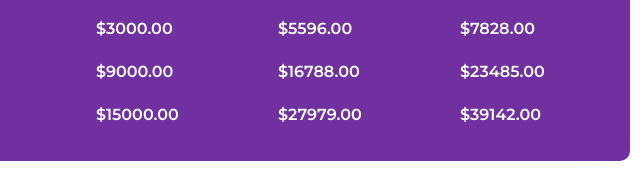
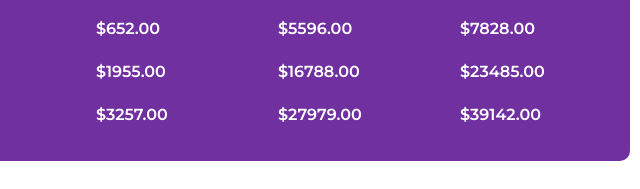
Before and after one commit to evanshajed/roi-scmc, a plain HTML site: page index.html in a window 1280 px wide. Shown: the part 4074-4263 px from the top of the page, 556-1196 px from the left. Drawn offline with Linux system fonts and the light colour scheme.

Commit message:
Revised Gross-Net-Tactic-Seller Commission Formula

```diff
--- a/index.html
+++ b/index.html
@@ -1124,7 +1124,7 @@ margin-left: 0px; margin-right: 0px;">
                                 <div class="col-sm col-md-3">
                                     <label class="inline-placeholder">Advertiser Budget/Sale Value</label>
                                     <input  style="width: 60%;"
-                                            type="text" class="form-control" id="CNT_Block_V_1" placeholder="" value="$15,000"/>
+                                            type="text" class="form-control" id="CNT_Block_V_1" placeholder="" value="$10,000"/>
                                 </div>
                                 <div class="col-sm col-md-3">
                                     <label class="inline-placeholder">Media Company Margin on Campaign</label>
--- a/js/gross_tactic.js
+++ b/js/gross_tactic.js
@@ -315,18 +315,18 @@ function tactic_gross_margin_ott_ctv_p(){
 
                         CGT_Block_SC_1 =
                             floorOrCeil(
-                                (S_CGT_Commission_D * S_CGT_Block_V_1)+
-                                (S_CGT_Commission_G * S_CGT_Block_V_1)+
-                                (S_CGT_Commission_V * S_CGT_Block_V_1)+
-                                (S_CGT_Commission_VG * S_CGT_Block_V_1)+
-                                (S_CGT_Commission_OC * S_CGT_Block_V_1)
+                                (S_CGT_Commission_D * S_CGT_Block_MCMC_1)+
+                                (S_CGT_Commission_G * S_CGT_Block_MCMC_1)+
+                                (S_CGT_Commission_V * S_CGT_Block_MCMC_1)+
+                                (S_CGT_Commission_VG * S_CGT_Block_MCMC_1)+
+                                (S_CGT_Commission_OC * S_CGT_Block_MCMC_1)
                             );
                         return floorOrCeil(
-                            (S_CGT_Commission_D * S_CGT_Block_V_1)+
-                            (S_CGT_Commission_G * S_CGT_Block_V_1)+
-                            (S_CGT_Commission_V * S_CGT_Block_V_1)+
-                            (S_CGT_Commission_VG * S_CGT_Block_V_1)+
-                            (S_CGT_Commission_OC * S_CGT_Block_V_1)
+                            (S_CGT_Commission_D * S_CGT_Block_MCMC_1)+
+                            (S_CGT_Commission_G * S_CGT_Block_MCMC_1)+
+                            (S_CGT_Commission_V * S_CGT_Block_MCMC_1)+
+                            (S_CGT_Commission_VG * S_CGT_Block_MCMC_1)+
+                            (S_CGT_Commission_OC * S_CGT_Block_MCMC_1)
                         );
                     }
                     function tactic_gross_SC_row_2(){
@@ -343,18 +343,18 @@ function tactic_gross_margin_ott_ctv_p(){
 
                         CGT_Block_SC_2 =
                             floorOrCeil(
-                                (S_CGT_Commission_D * S_CGT_Block_V_2)+
-                                (S_CGT_Commission_G * S_CGT_Block_V_2)+
-                                (S_CGT_Commission_V * S_CGT_Block_V_2)+
-                                (S_CGT_Commission_VG * S_CGT_Block_V_2)+
-                                (S_CGT_Commission_OC * S_CGT_Block_V_2)
+                                (S_CGT_Commission_D * S_CGT_Block_MCMC_2)+
+                                (S_CGT_Commission_G * S_CGT_Block_MCMC_2)+
+                                (S_CGT_Commission_V * S_CGT_Block_MCMC_2)+
+                                (S_CGT_Commission_VG * S_CGT_Block_MCMC_2)+
+                                (S_CGT_Commission_OC * S_CGT_Block_MCMC_2)
                             );
                         return floorOrCeil(
-                            (S_CGT_Commission_D * S_CGT_Block_V_2)+
-                            (S_CGT_Commission_G * S_CGT_Block_V_2)+
-                            (S_CGT_Commission_V * S_CGT_Block_V_2)+
-                            (S_CGT_Commission_VG * S_CGT_Block_V_2)+
-                            (S_CGT_Commission_OC * S_CGT_Block_V_2)
+                            (S_CGT_Commission_D * S_CGT_Block_MCMC_2)+
+                            (S_CGT_Commission_G * S_CGT_Block_MCMC_2)+
+                            (S_CGT_Commission_V * S_CGT_Block_MCMC_2)+
+                            (S_CGT_Commission_VG * S_CGT_Block_MCMC_2)+
+                            (S_CGT_Commission_OC * S_CGT_Block_MCMC_2)
                         );
                     }
                     function tactic_gross_SC_row_3(){
@@ -371,18 +371,18 @@ function tactic_gross_margin_ott_ctv_p(){
 
                         CGT_Block_SC_3 =
                             floorOrCeil(
-                            ((S_CGT_Commission_D * S_CGT_Block_V_3)+
-                                (S_CGT_Commission_G *  S_CGT_Block_V_3)+
-                                (S_CGT_Commission_V *  S_CGT_Block_V_3)+
-                                (S_CGT_Commission_VG * S_CGT_Block_V_3)+
-                                (S_CGT_Commission_OC * S_CGT_Block_V_3) )
+                            ((S_CGT_Commission_D * S_CGT_Block_MCMC_3)+
+                                (S_CGT_Commission_G *  S_CGT_Block_MCMC_3)+
+                                (S_CGT_Commission_V *  S_CGT_Block_MCMC_3)+
+                                (S_CGT_Commission_VG * S_CGT_Block_MCMC_3)+
+                                (S_CGT_Commission_OC * S_CGT_Block_MCMC_3) )
                             );
                         return floorOrCeil(
-                            (S_CGT_Commission_D *  S_CGT_Block_V_3)+
-                            (S_CGT_Commission_G *  S_CGT_Block_V_3)+
-                            (S_CGT_Commission_V *  S_CGT_Block_V_3)+
-                            (S_CGT_Commission_VG * S_CGT_Block_V_3)+
-                            (S_CGT_Commission_OC * S_CGT_Block_V_3)
+                            (S_CGT_Commission_D *  S_CGT_Block_MCMC_3)+
+                            (S_CGT_Commission_G *  S_CGT_Block_MCMC_3)+
+                            (S_CGT_Commission_V *  S_CGT_Block_MCMC_3)+
+                            (S_CGT_Commission_VG * S_CGT_Block_MCMC_3)+
+                            (S_CGT_Commission_OC * S_CGT_Block_MCMC_3)
                         );
                     }
 
```
